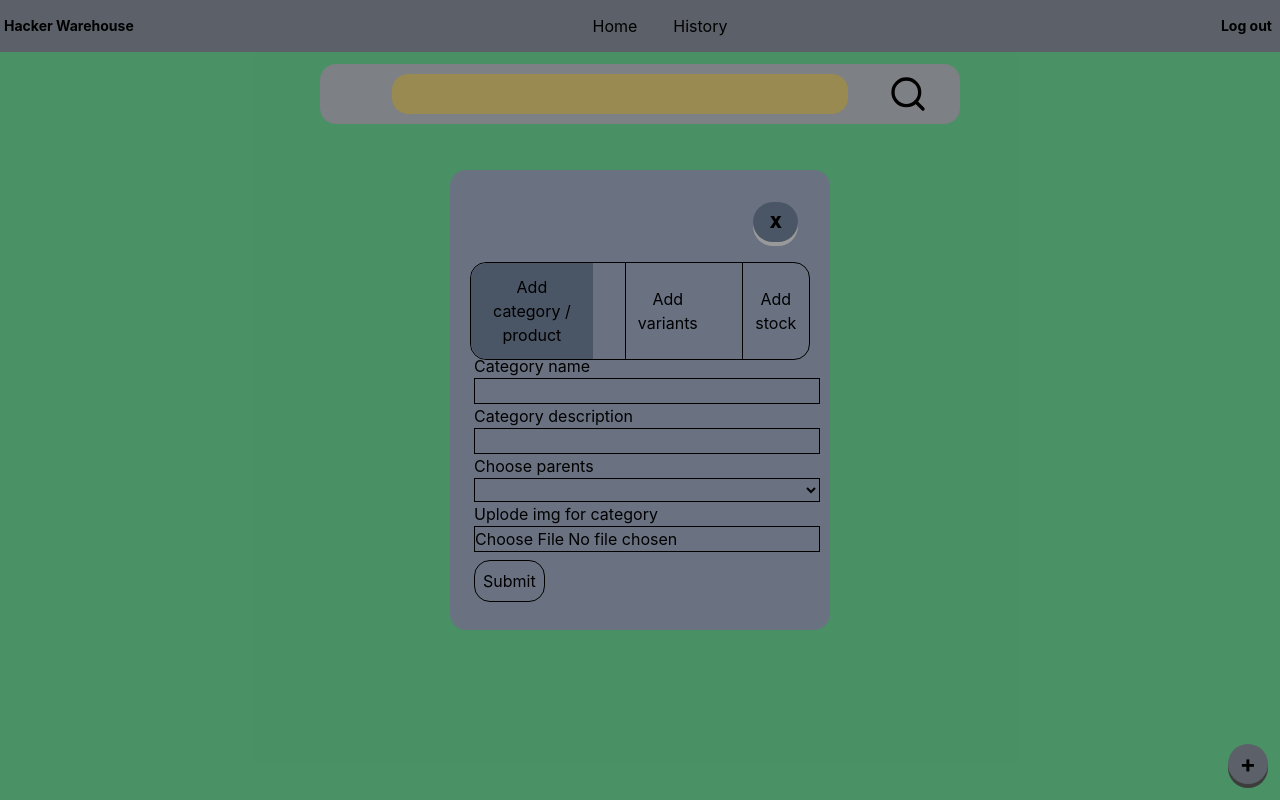
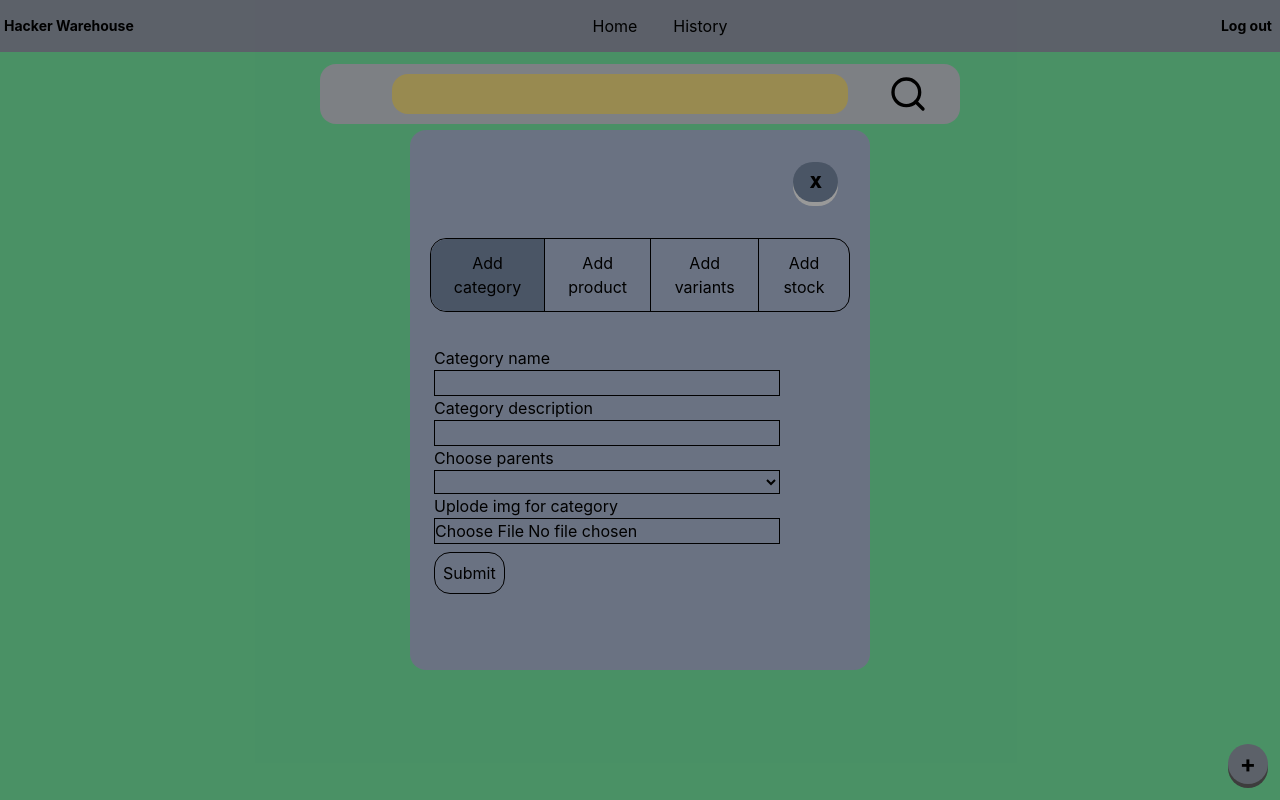
Before and after one commit to Vang-er/Hacker-Warehouse, a Django app: page /test/dash in a window 1280 px wide, after a click that opens the changed part. Run offline with Django 5.2, Linux system fonts and the light colour scheme; lists and menus that the app fills with data are empty.

Commit message:
solve some problems

```diff
--- a/front-end/index.html
+++ b/front-end/index.html
@@ -2,68 +2,56 @@
 -->
 <!doctype html>
 <html>
+
 <head>
   <!-- <link rel="stylesheet" href="{% static 'css/output.css' %}" />-->
   <link rel="stylesheet" href="../static/css/output.css" />
 </head>
+
 <body class="bg-green-300 text-black">
-    <nav
-      class="bg-gray-400 h-13 px-6 py-4 flex justify-center items-center relative"
-    >
+  <nav class="bg-gray-400 h-13 px-6 py-4 flex justify-center items-center relative">
     <div class="white text-sm font-bold absolute left-1">
       Hacker Warehouse
     </div>
-      <div
-        class="flex items-center justify-center align-middle gap-3 translate-x-5"
-      >
+    <div class="flex items-center justify-center align-middle gap-3 translate-x-5">
       <button
-          class="mx-2 cursor-pointer my-auto relative hover:after:w-full after:absolute after:-bottom-1 after:left-0 after:h-0.5 after:w-0 after:bg-black after:transition-all after:duration-300 hover:bg-gray-600 px-1 py-1 rounded-md hover:scale-105 transition-colors duration-300 transition-transform hover:-translate-y-1"
-        >
+        class="mx-2 cursor-pointer my-auto relative hover:after:w-full after:absolute after:-bottom-1 after:left-0 after:h-0.5 after:w-0 after:bg-black after:transition-all after:duration-300 hover:bg-gray-600 px-1 py-1 rounded-md hover:scale-105 transition-colors duration-300 transition-transform hover:-translate-y-1">
         Home
       </button>
       <button
-          class="mx-2 cursor-pointer my-auto relative hover:after:w-full after:absolute after:-bottom-1 after:left-0 after:h-0.5 after:w-0 after:bg-black after:transition-all after:duration-300 hover:bg-gray-600 px-1 py-1 rounded-md hover:scale-105 transition-colors duration-300 transition-transform hover:-translate-y-1"
-        >
+        class="mx-2 cursor-pointer my-auto relative hover:after:w-full after:absolute after:-bottom-1 after:left-0 after:h-0.5 after:w-0 after:bg-black after:transition-all after:duration-300 hover:bg-gray-600 px-1 py-1 rounded-md hover:scale-105 transition-colors duration-300 transition-transform hover:-translate-y-1">
         History
       </button>
     </div>
     <button
-        class="white text-sm font-bold absolute right-1 cursor-pointer hover:after:w-full after:absolute after:-bottom-1 after:left-0 after:h-0.5 after:w-0 after:bg-black after:transition-all after:duration-300 hover:bg-gray-600 px-1 py-1 rounded-md hover:scale-105 transition-colors duration-300 transition-transform hover:-translate-y-1"
-      >
+      class="white text-sm font-bold absolute right-1 cursor-pointer hover:after:w-full after:absolute after:-bottom-1 after:left-0 after:h-0.5 after:w-0 after:bg-black after:transition-all after:duration-300 hover:bg-gray-600 px-1 py-1 rounded-md hover:scale-105 transition-colors duration-300 transition-transform hover:-translate-y-1">
       Log out
     </button>
   </nav>
-    <div
-      class="bg-gray-300 w-1/2 h-15 rounded-2xl mt-3 mx-auto flex items-center justify-center"
-    >
+  <div class="bg-gray-300 w-1/2 h-15 rounded-2xl mt-3 mx-auto flex items-center justify-center">
     <form class="flex items-center justify-center w-9/10">
       <input type="text" class="w-19/20 bg-amber-200 rounded-2xl h-10 m-10" />
-        <button
-          type="submit"
-          class="cursor-pointer hover:scale-120 transition-all duration-300"
-        >
+      <button type="submit" class="cursor-pointer hover:scale-120 transition-all duration-300">
         <i data-lucide="search" class="w-10 h-10"></i>
       </button>
     </form>
   </div>
-    <div
-      id="window"
-      class="p-6 z-50 hidden mx-auto my-auto w-95 h-115 rounded-2xl bg-gray-500 fixed left-1/2 top-1/2 -translate-x-1/2 -translate-y-1/2"
-    >
+  <div id="window"
+    class="p-6 z-50 hidden mx-auto my-auto w-115 h-135 rounded-2xl bg-gray-500 fixed left-1/2 top-1/2 -translate-x-1/2 -translate-y-1/2">
     <div class="w-full relative">
-        <button
-          onclick="hidewindow()"
-          class="font-black absolute right-2 top-2 py-2 px-4 bg-gray-600 rounded-4xl cursor-pointer justify-center items-center shadow-[0_4px_0_#999] transition-all duration-100 active:translate-y-1 active:shadow-[0_1px_0_#999] active:bg-gray-400"
-        >
+      <button onclick="hidewindow()"
+        class="font-black absolute right-2 top-2 py-2 px-4 bg-gray-600 rounded-4xl cursor-pointer justify-center items-center shadow-[0_4px_0_#999] transition-all duration-100 active:translate-y-1 active:shadow-[0_1px_0_#999] active:bg-gray-400">
         X
       </button>
     </div>
     <div class="flex justify-around">
-      <div id="chooseadd" class=" gap-4 rounded-2xl border absolute top-[20%] flex justify-center ml-5 mr-5">
-        <button id="addcat" class=" cursor-pointer p-3 rounded-l-2xl bg-gray-600">Add category / product</button>
-        <hr>
+      <div id="chooseadd" class="  rounded-2xl border absolute top-[20%] flex justify-center ml-5 mr-5">
+        <button id="addcat" class=" cursor-pointer p-3 rounded-l-2xl border-r bg-gray-600">Add category</button>
+
+        <button id="addpro" class=" cursor-pointer p-3 ">Add product</button>
+
         <button id="addvariants" class="cursor-pointer border-l p-3">Add variants</button>
-        <hr>
+
         <button id="addstock" class="cursor-pointer border-l p-3 rounded-r-2xl">Add stock</button>
 
       </div>
@@ -100,7 +88,7 @@ img
 
       </select>
       <label for="catimg">Uplode img for category</label>
-      <input class="border" type="file" id="catimg"  accept=".jpg, .jpeg, .png, .webp">
+      <input class="border" type="file" id="catimg" accept=".jpg, .jpeg, .png, .webp">
       <input type="submit" class="border cursor-pointer w-fit mt-2 p-2 rounded-2xl">
     </form>
 
@@ -118,10 +106,8 @@ img
 
 
   </div>
-    <button
-      onclick="showwindow()"
-      class="rounded-4xl bg-gray-400 w-10 h-10 absolute bottom-4 right-3 cursor-pointer justify-center items-center text-2xl font-bold shadow-[0_4px_0_#666] transition-all duration-100 active:translate-y-1 active:shadow-[0_1px_0_#666] active:bg-gray-400"
-    >
+  <button onclick="showwindow()"
+    class="rounded-4xl bg-gray-400 w-10 h-10 absolute bottom-4 right-3 cursor-pointer justify-center items-center text-2xl font-bold shadow-[0_4px_0_#666] transition-all duration-100 active:translate-y-1 active:shadow-[0_1px_0_#666] active:bg-gray-400">
     +
   </button>
   <div id="backdrop" class="hidden fixed inset-0 bg-black/40 z-40"></div>
@@ -141,29 +127,45 @@ img
   const addstock = document.getElementById("addstock");
   const addcat = document.getElementById("addcat");
   const addvariants = document.getElementById("addvariants")
-    const cat = document.getElementById("cat")
+  const cat = document.getElementById("cat");
+  const addpro = document.getElementById("addpro");
   let stockpressed = false;
   let catpresser = false;
   let varpressed = false;
-
+  let propressed = false;
 
 
   addvariants.addEventListener("click", () => {
     catpresser = false;
     stockpressed = false;
     varpressed = true;
+    propressed = false;
     addvariants.style.backgroundColor = "#4B5563";
     addstock.style.backgroundColor = "#6B7280";
     addcat.style.backgroundColor = "#6B7280";
+    addpro.style.backgroundColor = "#6B7280"
     cat.style.display = "none"
   });
+  addpro.addEventListener("click", () => {
+    stockpressed = false;
+    catpresser = false;
+    varpressed = false;
+    propressed = true;
+    addpro.style.backgroundColor = "#4B5563";
+    addcat.style.backgroundColor = "#6B7280";
+    addstock.style.backgroundColor = "#6B7280";
+    addvariants.style.backgroundColor = "#6B7280";
+    cat.style.display = "none"
 
+  });
   addcat.addEventListener("click", () => {
     catpresser = true;
     stockpressed = false;
     varpressed = false;
+    propressed = false;
     addcat.style.backgroundColor = "#4B5563";
     addstock.style.backgroundColor = "#6B7280";
+    addpro.style.backgroundColor = "#6B7280"
     addvariants.style.backgroundColor = "#6B7280";
     cat.style.display = "flex"
 
@@ -173,8 +175,10 @@ addstock.addEventListener("click", () => {
     stockpressed = true;
     catpresser = false;
     varpressed = false;
+    propressed = false;
     addstock.style.backgroundColor = "#4B5563";
     addcat.style.backgroundColor = "#6B7280";
+    addpro.style.backgroundColor = "#6B7280"
     addvariants.style.backgroundColor = "#6B7280";
     cat.style.display = "none"
 
--- a/static/css/output.css
+++ b/static/css/output.css
@@ -211,6 +211,9 @@
   .top-2 {
     top: calc(var(--spacing) * 2);
   }
+  .top-2\/4 {
+    top: calc(2 / 4 * 100%);
+  }
   .top-2\/5 {
     top: calc(2 / 5 * 100%);
   }
@@ -228,6 +231,9 @@
   }
   .top-\[50\%\] {
     top: 50%;
+  }
+  .top-\[50\] {
+    top: 50;
   }
   .right-1 {
     right: var(--spacing);
@@ -255,6 +261,9 @@
   }
   .left-\[50\%\] {
     left: 50%;
+  }
+  .left-\[50\] {
+    left: 50;
   }
   .z-40 {
     z-index: 40;
@@ -349,6 +358,9 @@
   .h-115 {
     height: calc(var(--spacing) * 115);
   }
+  .h-135 {
+    height: calc(var(--spacing) * 135);
+  }
   .h-\[2px\] {
     height: 2px;
   }
@@ -361,6 +373,9 @@
   .w-1\/2 {
     width: calc(1 / 2 * 100%);
   }
+  .w-5 {
+    width: calc(var(--spacing) * 5);
+  }
   .w-9 {
     width: calc(var(--spacing) * 9);
   }
@@ -369,6 +384,9 @@
   }
   .w-10 {
     width: calc(var(--spacing) * 10);
+  }
+  .w-15 {
+    width: calc(var(--spacing) * 15);
   }
   .w-19 {
     width: calc(var(--spacing) * 19);
@@ -384,6 +402,9 @@
   }
   .w-95 {
     width: calc(var(--spacing) * 95);
+  }
+  .w-115 {
+    width: calc(var(--spacing) * 115);
   }
   .w-fit {
     width: fit-content;
@@ -718,6 +739,9 @@
     .hover\:scale-\[1\.1\]:hover {
       scale: 1.1;
     }
+    .hover\:scale-\[1\.3\]:hover {
+      scale: 1.3;
+    }
     .hover\:bg-gray-600:hover {
       background-color: var(--color-gray-600);
     }
```
Lines whose indentation alone changed are shown as unchanged.
